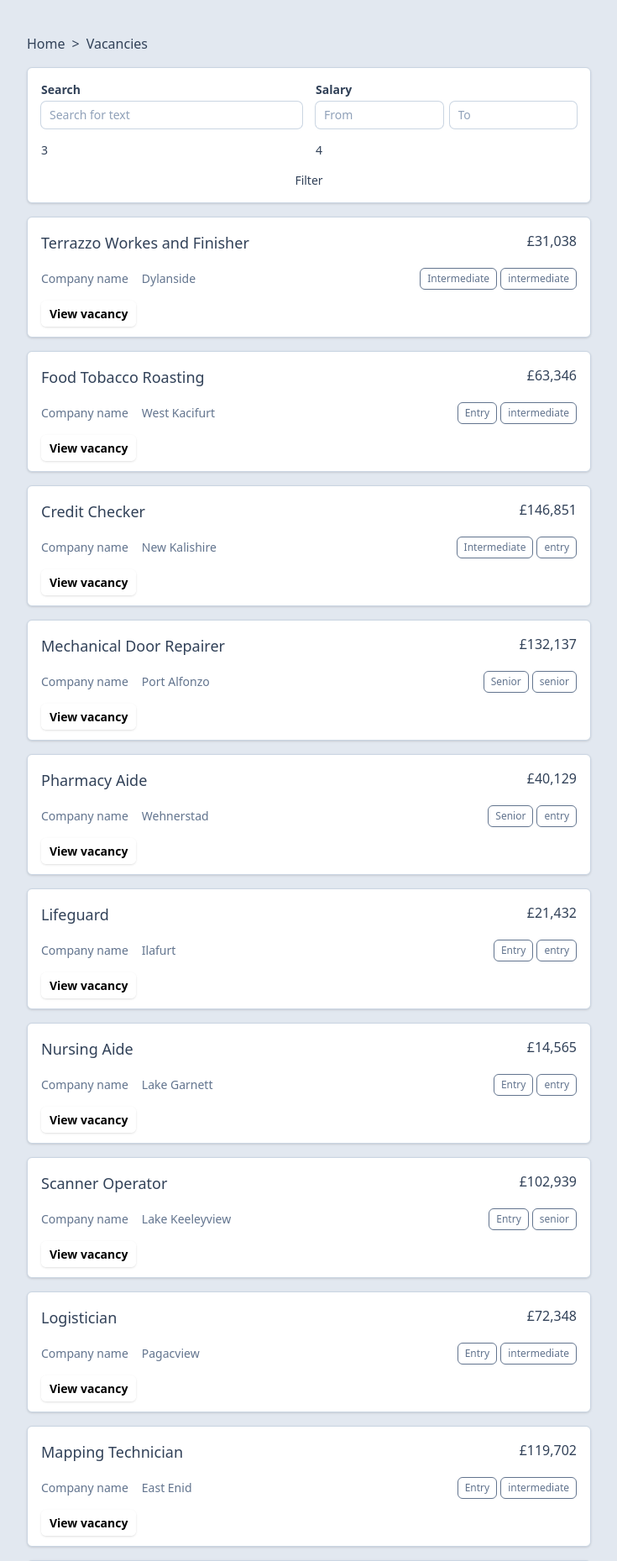
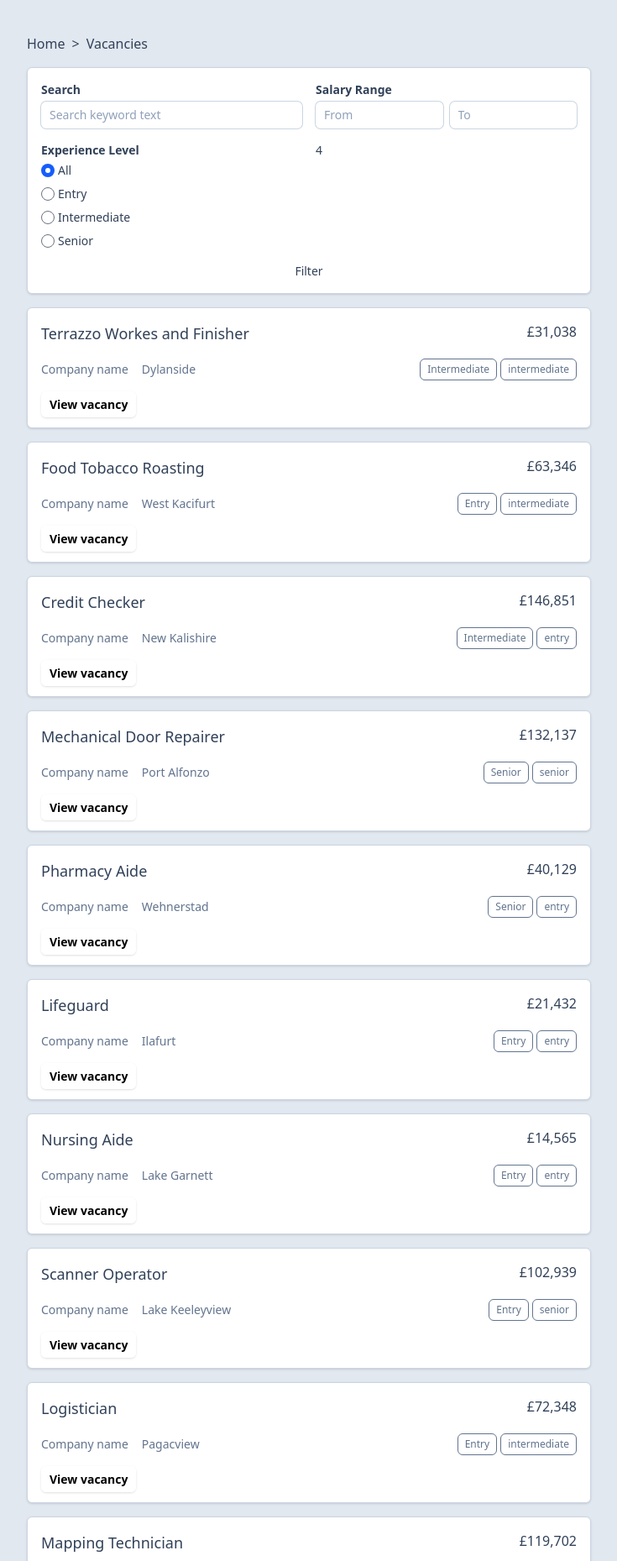
Before and after one commit to mdinehin/laravel-job-board, a Laravel app: page /vacancies in a window 1280 px wide. Shown: the top 1859 px of the page at 84% size, without its empty margins (272-1007 px from the left). Run offline with Laravel 12, Linux system fonts and the light colour scheme; data comes from the database, SQL or seed files in the repository; style sheets or scripts are compiled from the project's sources.

Commit message:
Implement experience level search

```diff
--- a/app/Http/Controllers/VacancyController.php
+++ b/app/Http/Controllers/VacancyController.php
@@ -25,6 +25,9 @@ class VacancyController extends Controller
             })
             ->when(request('max_salary'), function ($query) {
                 $query->where('salary', '<=', request('max_salary'));
+            })
+            ->when(request('experience'), function ($query) {
+                $query->where('experience', request('experience'));
             });
 
         return view('vacancies.index', [
--- a/resources/views/vacancies/index.blade.php
+++ b/resources/views/vacancies/index.blade.php
@@ -10,18 +10,52 @@
             <div class="grid grid-cols-2 gap-4">
                 <div>
                     <div class="mb-1 font-semibold">Search</div>
-                    <x-text-input name="search" value="{{ request('search') }}" placeholder="Search for text" />
+
+                    <x-text-input name="search" value="{{ request('search') }}" placeholder="Search keyword text" />
                 </div>
 
-                <div>
-                    <div class="mb-1 font-semibold">Salary</div>
+                <fieldset>
+                    <legend class="mb-1 font-semibold">Salary Range</legend>
+
                     <div class="flex flex-row gap-2">
                         <x-text-input name="min_salary" value="{{ request('min_salary') }}" placeholder="From" />
                         <x-text-input name="max_salary" value="{{ request('max_salary') }}" placeholder="To" />
                     </div>
-                </div>
+                </fieldset>
 
-                <div>3</div>
+                <fieldset>
+                    <legend class="mb-1 font-semibold">Experience Level</legend>
+
+                    <div class="flex flex-col gap-2">
+                        <label class="flex flex-row items-center">
+                            <input type="radio" name="experience" value=""
+                                @checked(! request('experience'))
+                            />
+                            <span class="ml-1">All</span>
+                        </label>
+
+                        <label class="flex flex-row items-center">
+                            <input type="radio" name="experience" value="entry"
+                                @checked(request('experience') === 'entry')
+                            />
+                            <span class="ml-1">Entry</span>
+                        </label>
+
+                        <label class="flex flex-row items-center">
+                            <input type="radio" name="experience" value="intermediate"
+                                @checked(request('experience') === 'intermediate')
+                            />
+                            <span class="ml-1">Intermediate</span>
+                        </label>
+
+                        <label class="flex flex-row items-center">
+                            <input type="radio" name="experience" value="senior"
+                                @checked(request('experience') === 'senior')
+                            />
+                            <span class="ml-1">Senior</span>
+                        </label>
+                    </div>
+                </fieldset>
 
                 <div>4</div>
             </div>
```
